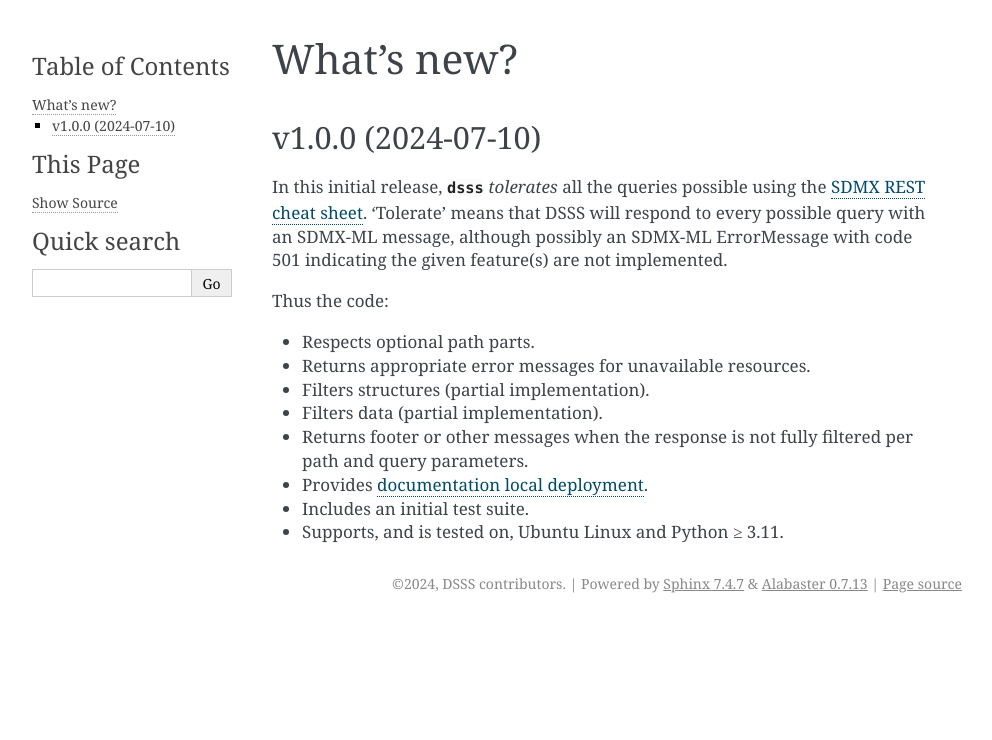
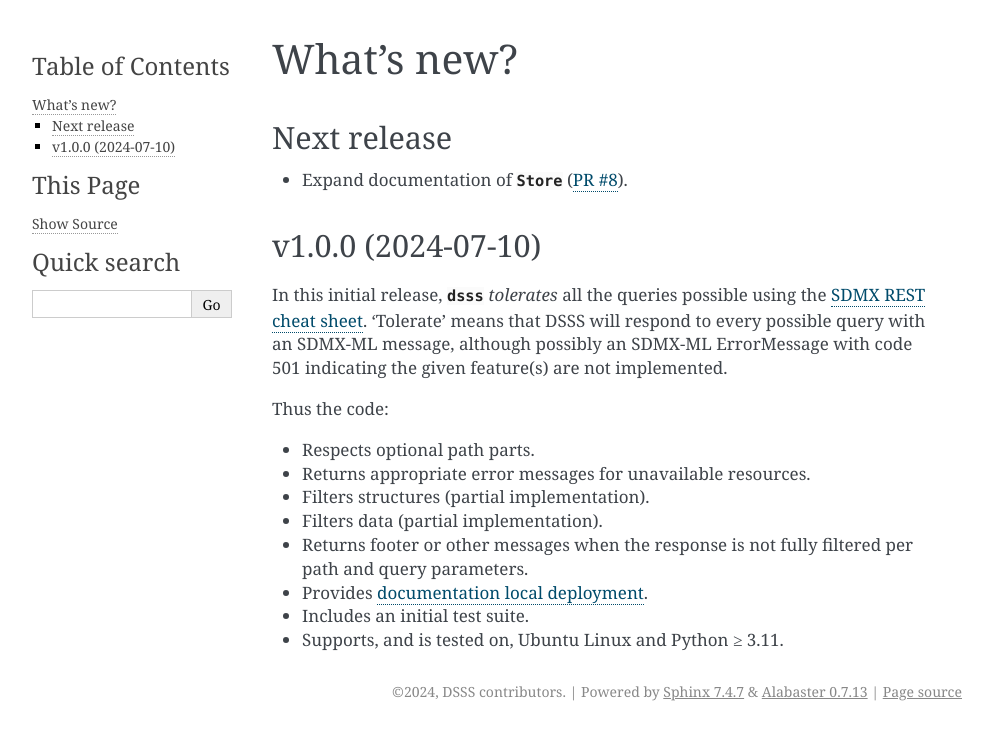
Before and after one commit to khaeru/dsss, a Sphinx documentation site: the page built from doc/whatsnew.rst, in a window 1280 px wide. Shown: the top 740 px of the page, without its empty margins (148-1140 px from the left). Built offline with Sphinx 7.4.7, drawn with Linux system fonts in a browser that asks for light colours.

Commit message:
Add #8 to doc/whatsnew

```diff
--- a/doc/whatsnew.rst
+++ b/doc/whatsnew.rst
@@ -1,8 +1,10 @@
 What's new?
 ***********
 
-.. Next release
-.. ============
+Next release
+============
+
+- Expand documentation of :class:`.Store` (:pull:`8`).
 
 v1.0.0 (2024-07-10)
 ===================
```
